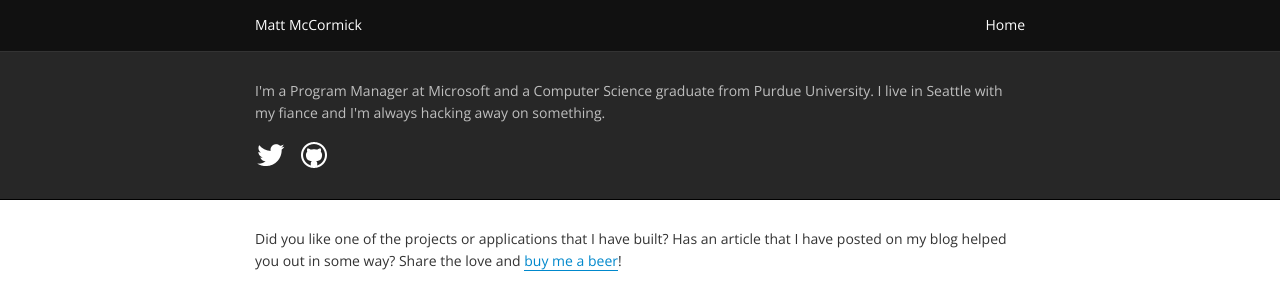
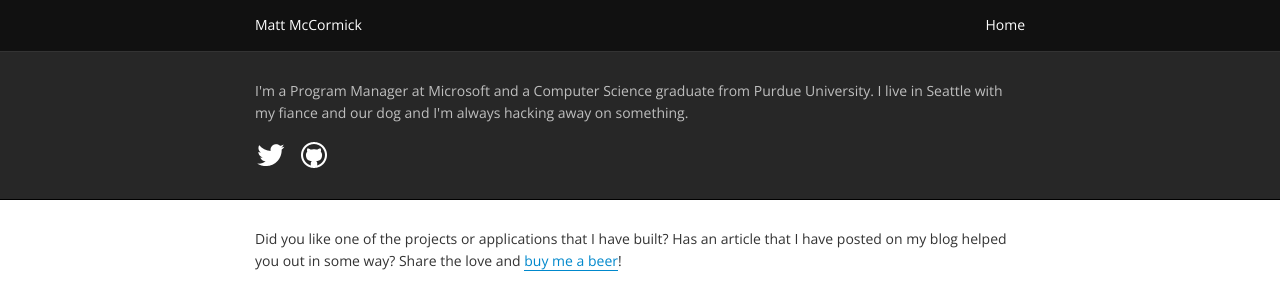
Before and after one commit to mbmccormick/mbmccormick.github.io, a Jekyll site: the page built from index.md, in a window 1280 px wide and 900 px high. Shown: the top 297 px of the window. Built offline with Jekyll 4.4.1, drawn with Linux system fonts in a browser that asks for light colours.

Commit message:
Update _config.yml

```diff
--- a/_config.yml
+++ b/_config.yml
@@ -1,6 +1,6 @@
 url: http://mbmccormick.com
 title: Matt McCormick
-description: I'm a Program Manager at Microsoft and a Computer Science graduate from Purdue University. I live in Seattle with my fiance and I'm always hacking away on something.
+description: I'm a Program Manager at Microsoft and a Computer Science graduate from Purdue University. I live in Seattle with my fiance and our dog and I'm always hacking away on something.
 language: en-us
 
 author: Matt McCormick
```
